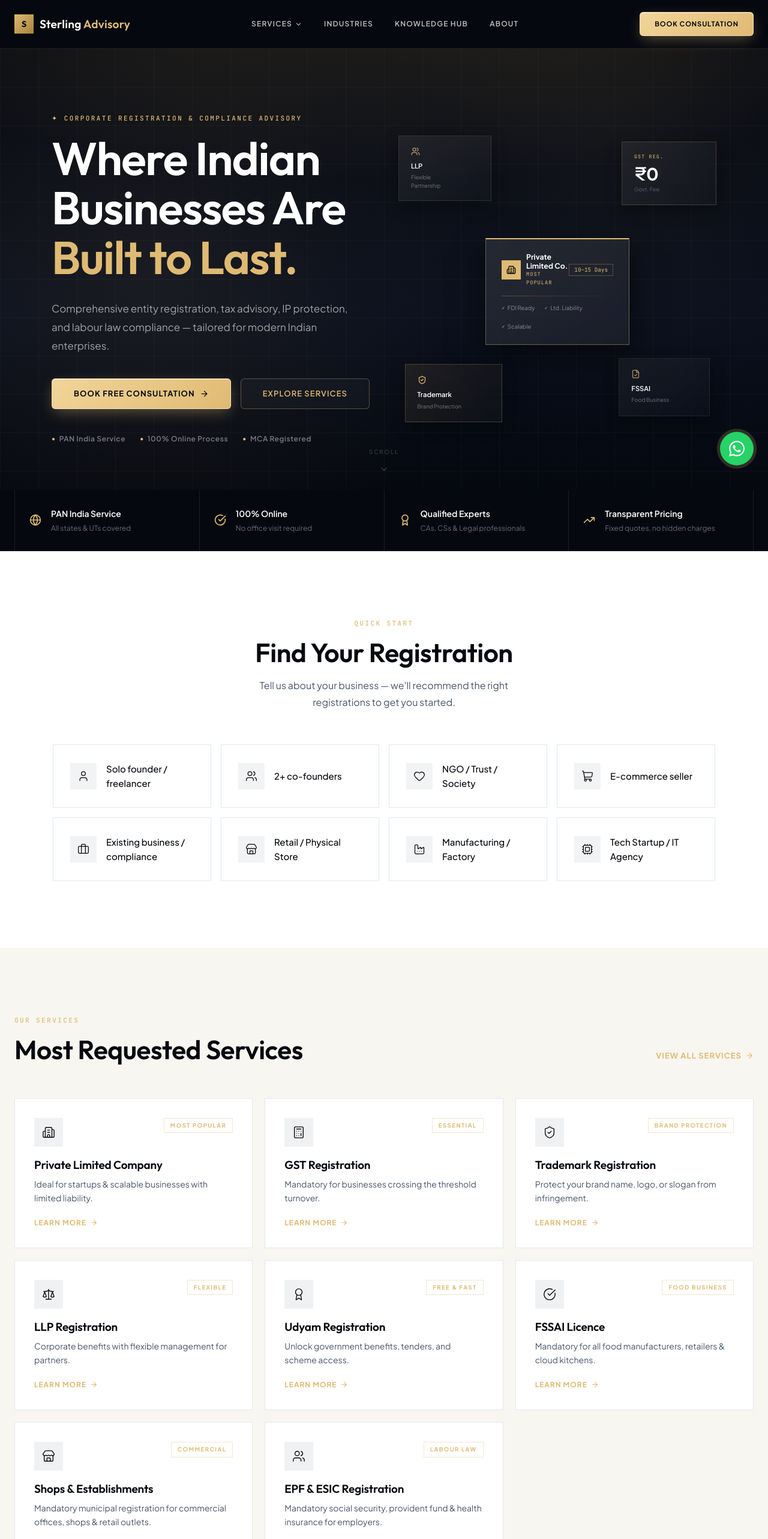
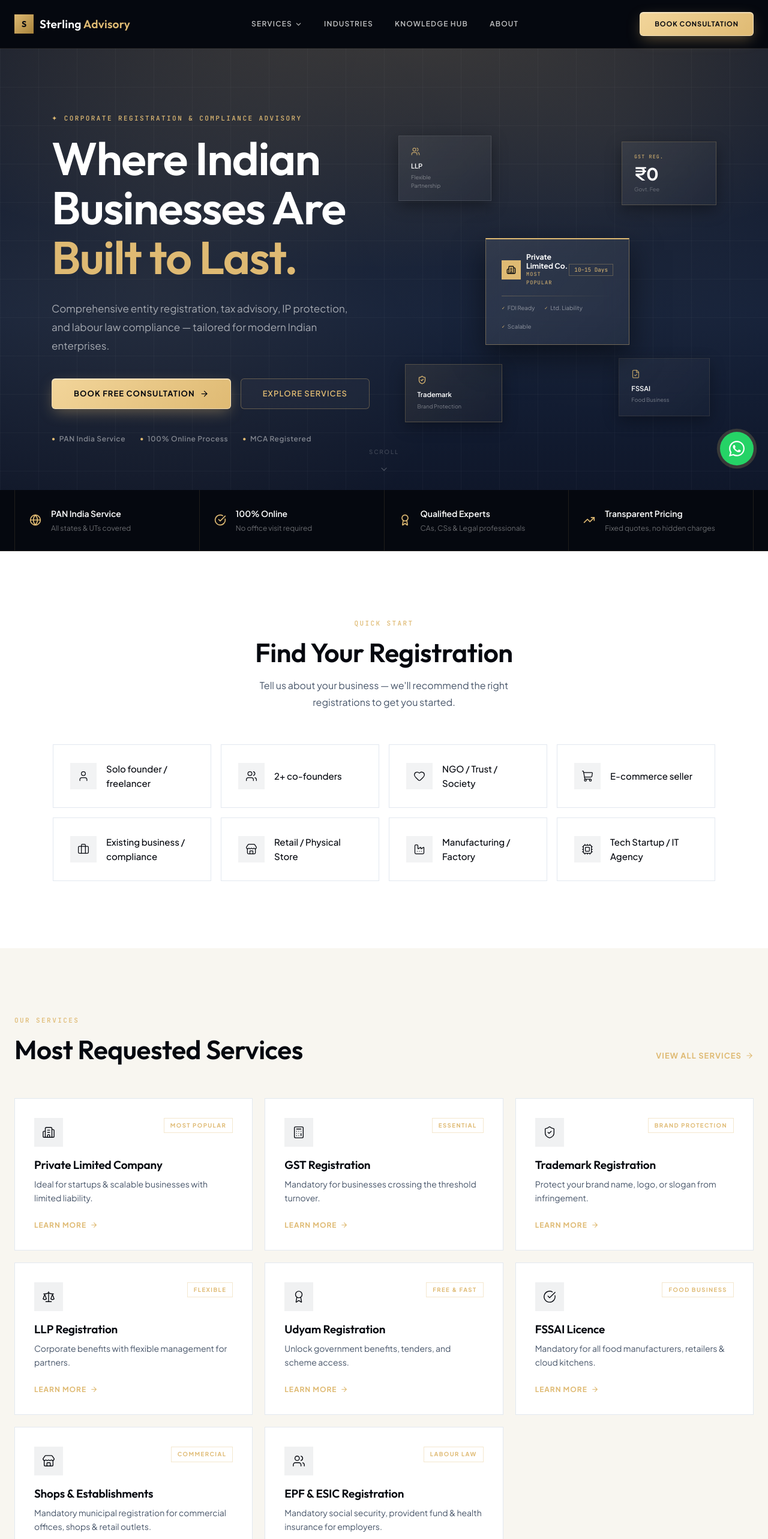
Before and after one commit to thesterlingadvisory-web/thesterlingadvisory, a React (Vite) app in the folder frontend/: page / in a window 1280 px wide. Shown: the top 2566 px of the page at 60% size. Built offline with nearby package versions, Linux system fonts and the light colour scheme; a web font is replaced by a local one.

Commit message:
fix: make all card grids uniform equal-height and lighten hero background slightly

```diff
--- a/frontend/src/pages/public/Home.jsx
+++ b/frontend/src/pages/public/Home.jsx
@@ -102,7 +102,7 @@ export default function Home() {
       ═══════════════════════════════════════════ */}
       <section style={{
         minHeight: '92vh',
-        background: 'radial-gradient(ellipse 80% 50% at 50% -20%, rgba(223, 186, 115, 0.16), transparent), linear-gradient(180deg, #05080F 0%, #0A0F1D 60%, #05080F 100%)',
+        background: 'radial-gradient(ellipse 80% 60% at 50% -10%, rgba(223, 186, 115, 0.22), transparent), linear-gradient(180deg, #0F172A 0%, #16223A 60%, #0F172A 100%)',
         display: 'flex', flexDirection: 'column', justifyContent: 'center',
         position: 'relative', overflow: 'hidden',
         padding: '6rem 0 4rem',
@@ -479,12 +479,13 @@ export default function Home() {
             {featuredServices.map((service, i) => {
               const Icon = service.icon;
               return (
-                <motion.div key={i} variants={FADE_UP}>
+                <motion.div key={i} variants={FADE_UP} style={{ display: 'flex', height: '100%' }}>
                   <Link
                     to={`/services/${service.slug}`}
                     className="card-premium"
-                    style={{ display: 'block', padding: '2rem', background: 'var(--color-secondary)' }}
+                    style={{ display: 'flex', flexDirection: 'column', width: '100%', height: '100%', padding: '2rem', background: 'var(--color-secondary)' }}
                   >
+                    <div>
                       <div style={{ display: 'flex', justifyContent: 'space-between', alignItems: 'flex-start', marginBottom: '1.25rem' }}>
                         <div style={{ width: '48px', height: '48px', background: 'rgba(10,22,40,0.06)', display: 'flex', alignItems: 'center', justifyContent: 'center' }}>
                           <Icon size={22} strokeWidth={1.5} style={{ color: 'var(--color-navy)' }} />
@@ -499,9 +500,10 @@ export default function Home() {
                       <h3 style={{ fontFamily: 'var(--font-heading)', fontSize: '1.1875rem', fontWeight: 600, color: 'var(--color-navy)', marginBottom: '0.625rem' }}>
                         {service.title}
                       </h3>
-                    <p style={{ fontSize: '0.875rem', color: 'var(--color-text-muted)', lineHeight: '1.65', marginBottom: '1.25rem' }}>
+                      <p style={{ fontSize: '0.875rem', color: 'var(--color-text-muted)', lineHeight: '1.65', marginBottom: '1.5rem', flexGrow: 1 }}>
                         {service.desc}
                       </p>
+                    </div>
                     <div style={{ display: 'flex', alignItems: 'center', gap: '6px', fontSize: '0.75rem', fontWeight: 700, color: 'var(--color-gold)', letterSpacing: '0.08em', textTransform: 'uppercase' }}>
                       Learn More <ArrowRight size={13} />
                     </div>
@@ -817,11 +819,13 @@ export default function Home() {
               { title: 'GST Registration: Who Needs It and When', excerpt: 'Threshold limits, voluntary registration benefits, and common mistakes to avoid.', tag: 'Tax & Compliance' },
               { title: 'Protecting Your Brand: A Guide to Trademark Filing in India', excerpt: 'The step-by-step process, timelines, and why you should file before scaling.', tag: 'Intellectual Property' },
             ].map((post, i) => (
-              <motion.div key={i} variants={FADE_UP}>
-                <Link to="/insights" className="card-premium" style={{ display: 'block', padding: '2rem', background: 'var(--color-secondary)' }}>
+              <motion.div key={i} variants={FADE_UP} style={{ display: 'flex', height: '100%' }}>
+                <Link to="/insights" className="card-premium" style={{ display: 'flex', flexDirection: 'column', width: '100%', height: '100%', padding: '2rem', background: 'var(--color-secondary)' }}>
+                  <div>
                     <span style={{ fontSize: '0.65rem', fontFamily: 'var(--font-mono)', letterSpacing: '0.15em', textTransform: 'uppercase', color: 'var(--color-gold)', marginBottom: '1rem', display: 'block' }}>{post.tag}</span>
                     <h3 style={{ fontFamily: 'var(--font-heading)', fontSize: '1.125rem', fontWeight: 600, color: 'var(--color-navy)', marginBottom: '0.75rem', lineHeight: 1.3 }}>{post.title}</h3>
-                  <p style={{ fontSize: '0.875rem', color: 'var(--color-text-muted)', marginBottom: '1.5rem', lineHeight: '1.65' }}>{post.excerpt}</p>
+                    <p style={{ fontSize: '0.875rem', color: 'var(--color-text-muted)', marginBottom: '1.5rem', lineHeight: '1.65', flexGrow: 1 }}>{post.excerpt}</p>
+                  </div>
                   <div style={{ display: 'flex', alignItems: 'center', gap: '6px', fontSize: '0.75rem', fontWeight: 700, color: 'var(--color-gold)', letterSpacing: '0.08em', textTransform: 'uppercase' }}>
                     Read More <ArrowRight size={13} />
                   </div>
--- a/frontend/src/pages/public/Services.jsx
+++ b/frontend/src/pages/public/Services.jsx
@@ -131,11 +131,11 @@ export default function Services() {
             style={{ display: 'grid', gridTemplateColumns: 'repeat(auto-fill, minmax(300px, 1fr))', gap: '1.25rem' }}
           >
             {displayedCategories[0].services.map((service) => (
-              <motion.div key={service.id} variants={FADE_UP}>
+              <motion.div key={service.id} variants={FADE_UP} style={{ display: 'flex', height: '100%' }}>
                 <Link
                   to={`/services/${service.slug}`}
                   className="card-premium"
-                  style={{ display: 'flex', flexDirection: 'column', padding: '2rem', background: 'var(--color-secondary)', height: '100%' }}
+                  style={{ display: 'flex', flexDirection: 'column', width: '100%', padding: '2rem', background: 'var(--color-secondary)', height: '100%' }}
                 >
                   <h3 style={{ fontFamily: 'var(--font-heading)', fontSize: '1.1875rem', fontWeight: 600, color: 'var(--color-navy)', marginBottom: '0.75rem' }}>
                     {service.title}
```
Lines whose indentation alone changed are shown as unchanged.
